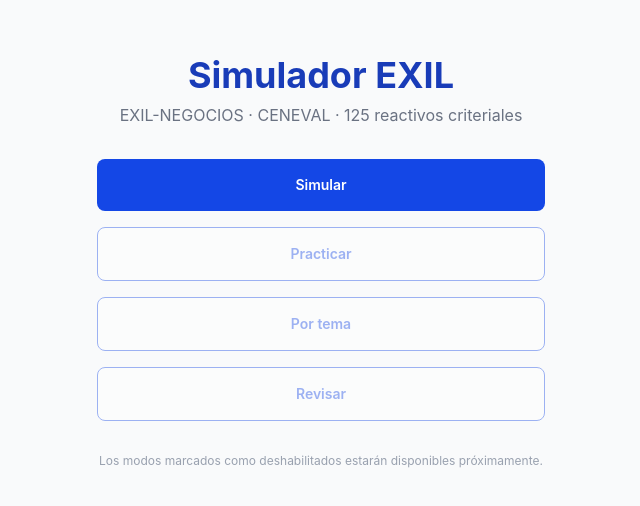
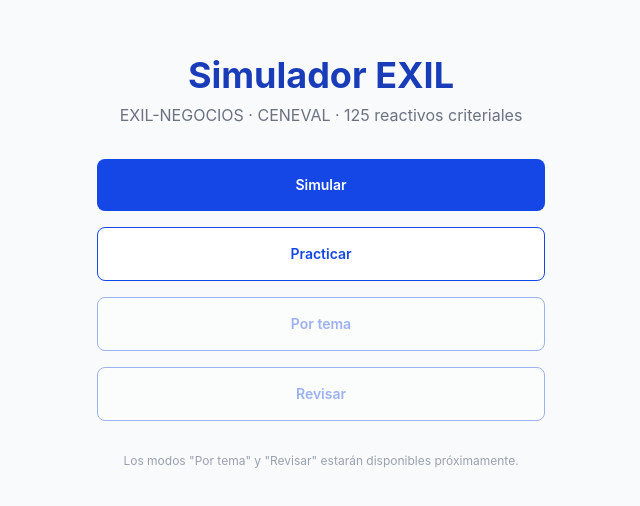
Before and after one commit to gabdiasalejandro/simulador-exil, a React (Vite) app: page / in a window 1280 px wide. Shown: the part 138-644 px from the top of the page, without its empty margins (319-959 px from the left). Built offline with nearby package versions, Linux system fonts and the light colour scheme.

Commit message:
feat(ui): activa el modo Practicar en el landing

```diff
--- a/src/ui/App.tsx
+++ b/src/ui/App.tsx
@@ -5,6 +5,7 @@
 import { LandingShell } from './features/landing/LandingShell';
 import { SimulacroContainer } from './features/simulacro/SimulacroContainer';
 import { ReportView } from './features/simulacro/ReportView';
+import { PracticaContainer } from './features/practica/PracticaContainer';
 
 // ---------------------------------------------------------------------------
 // Instancias singleton de los adapters
@@ -19,13 +20,14 @@
 // Vistas de la aplicación (routing sin librería pesada — estado local)
 // ---------------------------------------------------------------------------
 
-type AppView = 'landing' | 'simulacro' | 'report';
+type AppView = 'landing' | 'simulacro' | 'report' | 'practica';
 
 /**
  * Shell principal de la aplicación.
  *
  * Routing simple con estado local:
  *  landing → simulacro → report → landing
+ *  landing → practica → landing
  *
  * Los adapters se instancian una sola vez y se inyectan en los casos de uso.
  */
@@ -45,7 +47,12 @@
 
   switch (view) {
     case 'landing':
-      return <LandingShell onSimular={() => setView('simulacro')} />;
+      return (
+        <LandingShell
+          onSimular={() => setView('simulacro')}
+          onPracticar={() => setView('practica')}
+        />
+      );
 
     case 'simulacro':
       return (
@@ -60,6 +67,14 @@
       if (!lastAttempt) return null;
       return <ReportView attempt={lastAttempt} onReset={handleReset} />;
 
+    case 'practica':
+      return (
+        <PracticaContainer
+          contentPort={contentPort}
+          onVolver={handleReset}
+        />
+      );
+
     default:
       return null;
   }
--- a/src/ui/features/landing/LandingShell.tsx
+++ b/src/ui/features/landing/LandingShell.tsx
@@ -2,18 +2,20 @@
 
 export interface LandingShellProps {
   onSimular: () => void;
+  onPracticar: () => void;
 }
 
 /**
  * Pantalla de inicio del simulador.
  *
  * Muestra 4 modos de estudio:
- * - Simular: activo (inicia flujo completo)
- * - Practicar, Por tema, Revisar: deshabilitados ("próximamente")
+ * - Simular: activo (inicia flujo completo de simulacro)
+ * - Practicar: activo (inicia el playground por tema con feedback inmediato)
+ * - Por tema, Revisar: deshabilitados ("próximamente")
  *
  * Cero lógica de negocio — solo presentación y despacho de eventos.
  */
-export function LandingShell({ onSimular }: LandingShellProps) {
+export function LandingShell({ onSimular, onPracticar }: LandingShellProps) {
   return (
     <main className="flex min-h-screen flex-col items-center justify-center gap-8 bg-gray-50 px-4 py-12">
       <header className="text-center">
@@ -34,8 +36,7 @@
         <Button
           label="Practicar"
           variant="secondary"
-          disabled
-          title="Próximamente"
+          onClick={onPracticar}
           className="w-full text-base py-4"
         />
 
@@ -57,7 +58,7 @@
       </section>
 
       <p className="text-xs text-gray-400">
-        Los modos marcados como deshabilitados estarán disponibles próximamente.
+        Los modos "Por tema" y "Revisar" estarán disponibles próximamente.
       </p>
     </main>
   );
```
Also changed, not shown: 2 other files (tests, documents, lock files or other folders).
